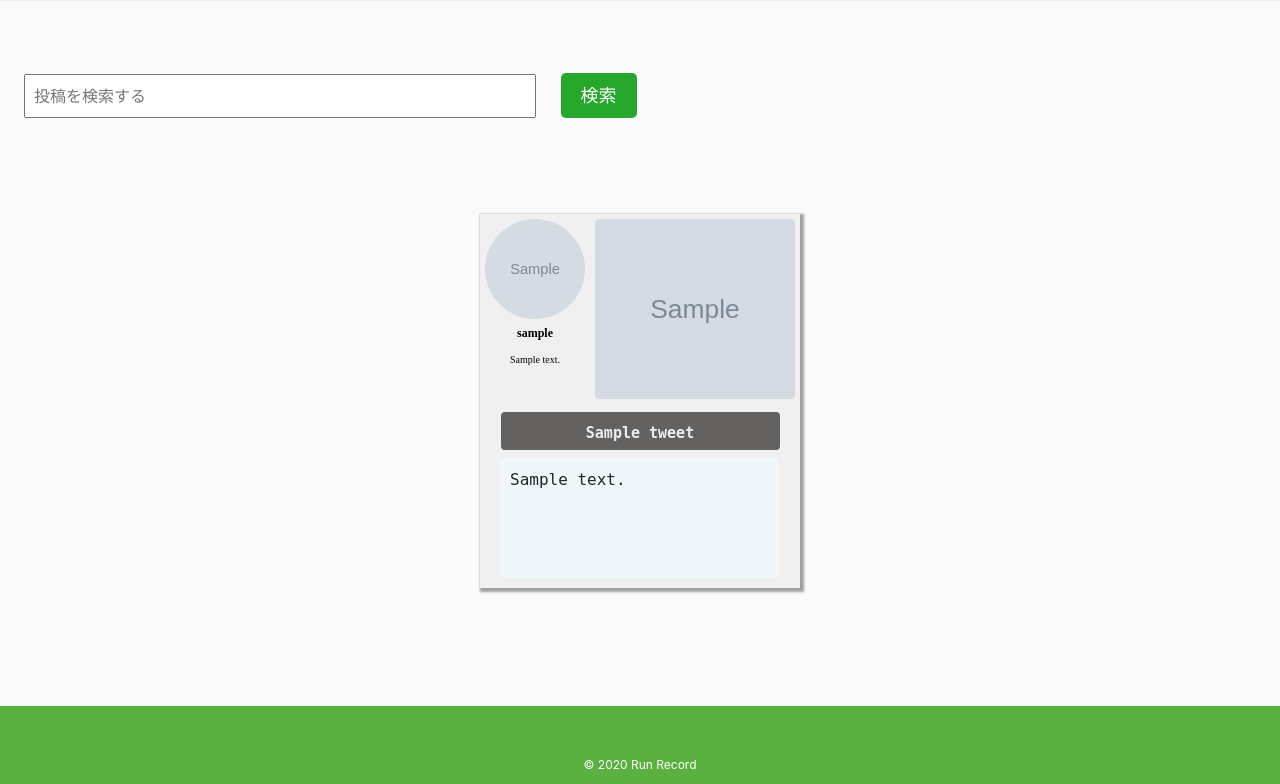
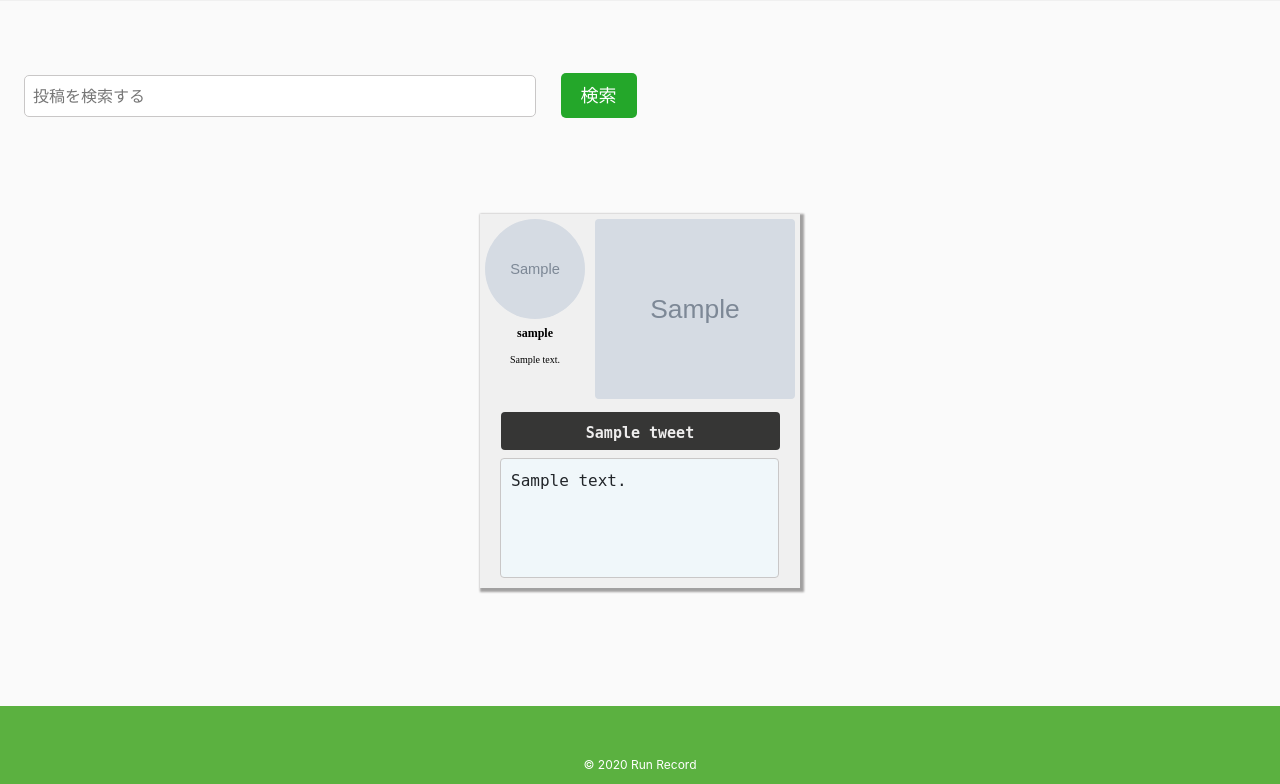
Before and after one commit to naoya221/run_r, a Rails app: page / in a window 1280 px wide. Shown: the part 517-1301 px from the top of the page. Run offline with Rails 7, Linux system fonts and the light colour scheme; tables that the repository leaves empty hold one stand-in row (values such as "Sample post"); grey boxes marked "Sample" are stand-in pictures; style sheets or scripts are compiled from the project's sources; parts of the project's set-up code (start-up, migrations or seed data) failed here and were passed over; some libraries are stand-ins or nearby versions.

Commit message:
各タイトル背景色修正

```diff
--- a/app/javascript/src/application.scss
+++ b/app/javascript/src/application.scss
@@ -40,7 +40,6 @@ a:hover {
 }
 
 .titles {
-  background: linear-gradient(transparent 20%, rgb(255, 215, 105));
   display: inline-block;
   color: rgb(70, 69, 69);
   display: inline-block;
@@ -151,6 +150,8 @@ footer {
 
 .search-input {
   width: 40%;
+  border: 1px solid rgb(201, 199, 199);
+  border-radius: 5px;
 }
 
 .search-btn {
@@ -213,7 +214,7 @@ footer {
 }
 
 .tweet-index-place {
-  background-color: rgb(99, 98, 97);
+  background-color: rgb(54, 54, 53);
   display: inline-block;
   padding: 10px 30px 5px 30px;
   font-weight: bold;
@@ -228,6 +229,7 @@ footer {
   margin: 0 0 5px 15px;
   width: 90%;
   height: 120px;
+  border: 1px solid rgb(201, 199, 199);
 }
 
 
```
